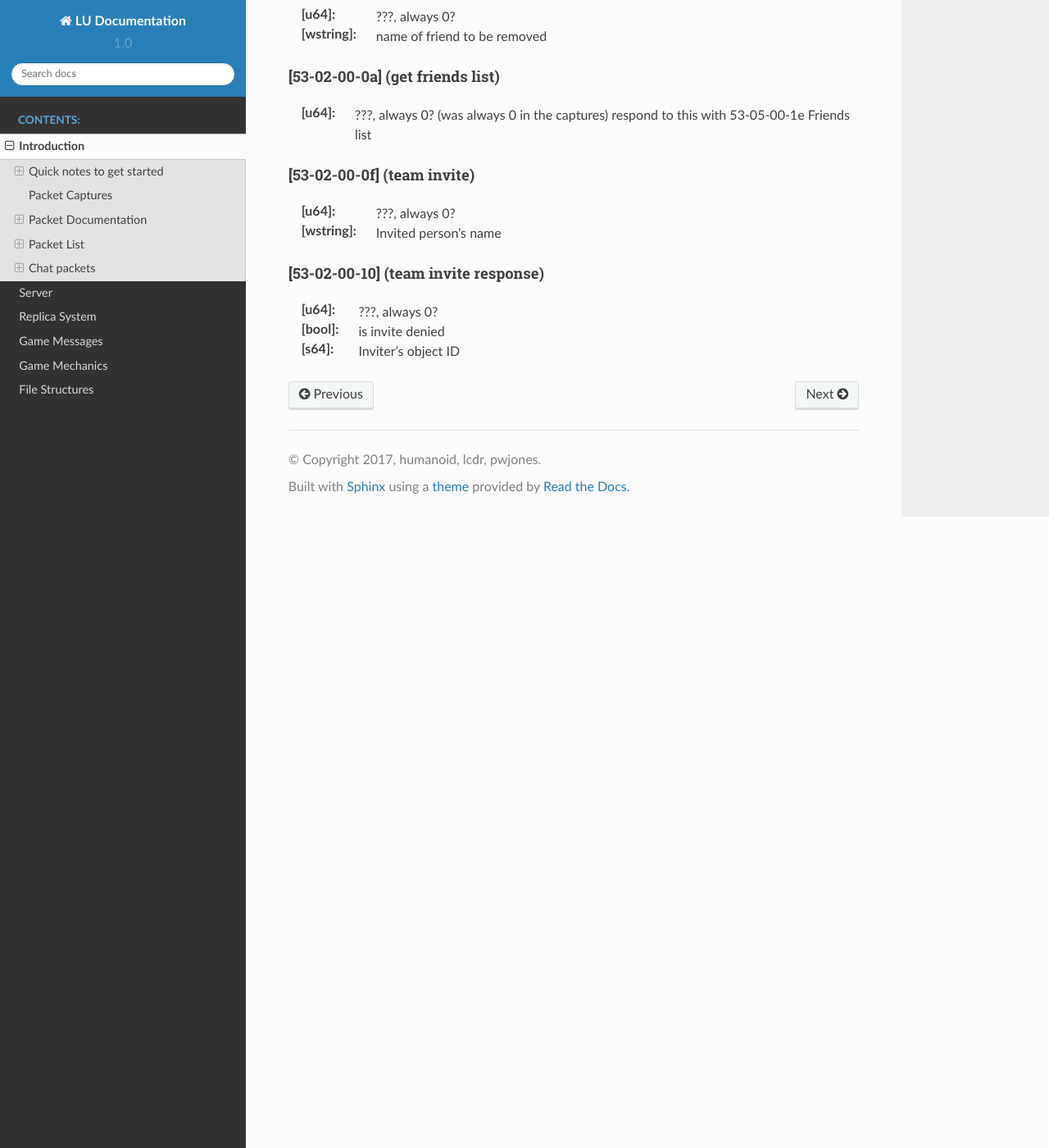
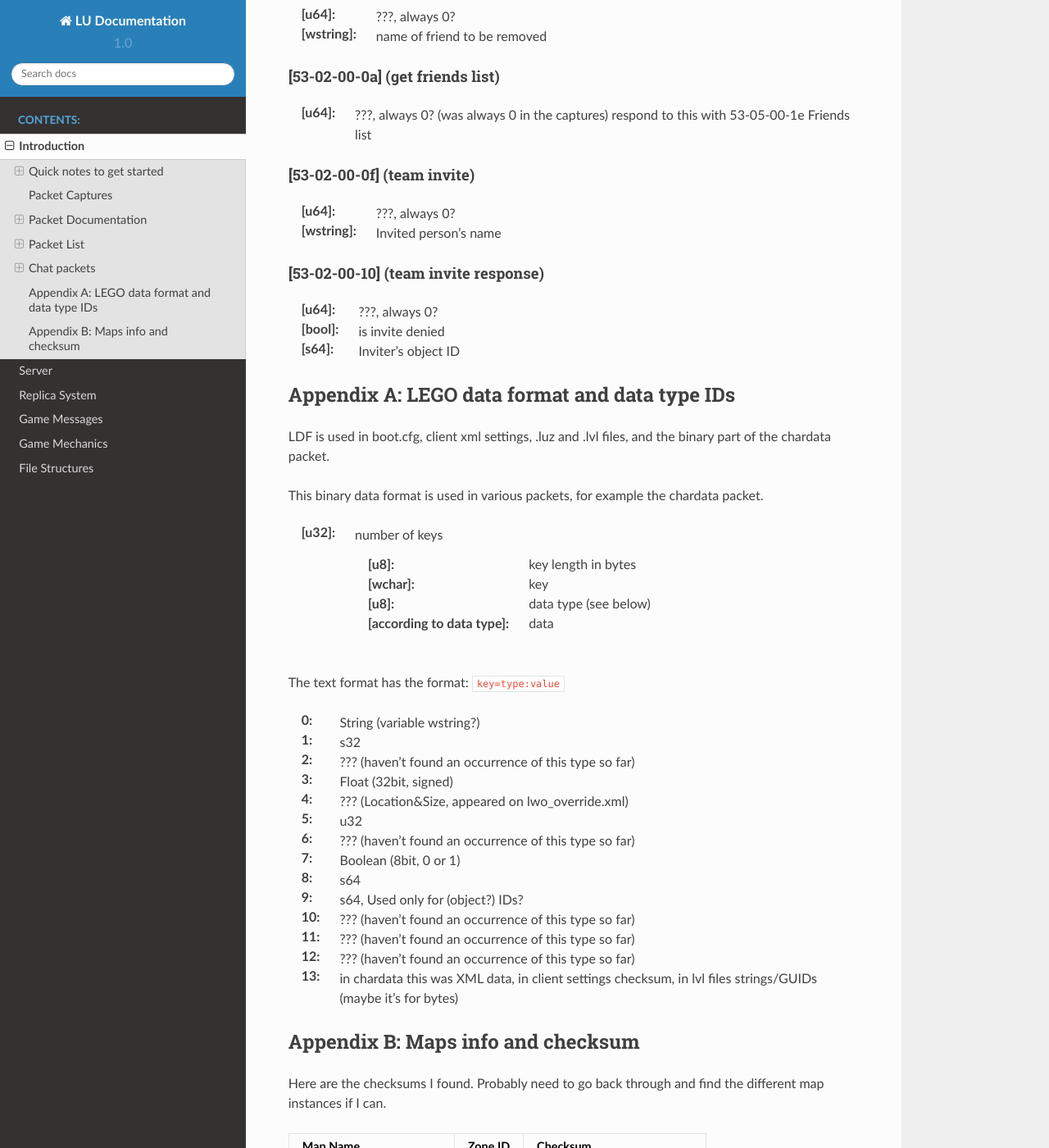
Before and after one commit to LUDevNet/Docs, a Sphinx documentation site: the page built from docs/intro.rst, in a window 1280 px wide and 1400 px high, scrolled down 13036 px. Shown: the whole window at 82% size. Built offline with Sphinx 7.4.7 and the Read the Docs theme 2.0.0, drawn with Linux system fonts in a browser that asks for light colours; pages that are not in the unit, such as notebooks, are missing from menus; some of the changed text lies outside the part shown.

Commit message:
Added Appendices

```diff
--- a/docs/intro.rst
+++ b/docs/intro.rst
@@ -406,11 +406,11 @@ Server-to-Client
 :[wstring]:		Recipient name
 :[bool]:		is recipient a mythran, if true, chat shows “Mythran” instead of real name
 :[u8]:			return code
-    				values:
-				    	:0: Success
-				    	:1: Not online
-				    	:2: Error/Failure
-				    	:3: Occurred in packets but i have no idea what it does (seems like success), seems like this always is in incoming packets (not sent from local char)
+    			values:
+			    	:0: Success
+			    	:1: Not online
+			    	:2: Error/Failure
+			    	:3: Occurred in packets but i have no idea what it does (seems like success), seems like this always is in incoming packets (not sent from local char)
 
 :[wstring variable length]: Chat message
 
@@ -455,3 +455,77 @@ Client-to-Server
 :[u64]:		???, always 0?
 :[bool]:	is invite denied
 :[s64]:		Inviter's object ID
+
+
+Appendix A: LEGO data format and data type IDs
+----------------------------------------------
+
+LDF is used in boot.cfg, client xml settings, .luz and .lvl files, and the binary part of the chardata packet.
+
+This binary data format is used in various packets, for example the chardata packet.
+
+:[u32]: number of keys
+
+	:[u8]: key length in bytes
+	:[wchar]: key
+	:[u8]: data type (see below)
+	:[according to data type]: data
+
+The text format has the format: :samp:`key=type:value`
+
+:0:   String (variable wstring?)
+:1:   s32
+:2:   ??? (haven’t found an occurrence of this type so far)
+:3:   Float (32bit, signed)
+:4:   ??? (Location&Size, appeared on lwo_override.xml)
+:5:   u32
+:6:   ??? (haven’t found an occurrence of this type so far)
+:7:   Boolean (8bit, 0 or 1)
+:8:   s64
+:9:   s64, Used only for (object?) IDs?
+:10:  ??? (haven’t found an occurrence of this type so far)
+:11:  ??? (haven’t found an occurrence of this type so far)
+:12:  ??? (haven’t found an occurrence of this type so far)
+:13:  in chardata this was XML data, in client settings checksum, in lvl files strings/GUIDs (maybe it's for bytes)
+
+Appendix B: Maps info and checksum
+----------------------------------
+
+Here are the checksums I found.  Probably need to go back through and find the different map instances if I can.
+
+==========================  ==========  ==================================
+Map Name                    Zone ID     Checksum
+==========================  ==========  ==================================
+Venture Explorer            1000        7c 08 b8 20
+Return to Venture Explorer  1001        3c 0a 68 26
+Avant Gardens               1100        11 55 52 49
+Avant Gardens Survival      1101        e2 14 82 53
+Spider Queen Battle         1102        da 03 d4 0f
+Block Yard                  1150        da 03 d4 0f
+Avant Grove                 1151        03 03 89 0a
+Nimbus Station              1200        30 6b 1e da
+Pet Cove                    1201        30 13 6e 47
+Vertigo Loop Racetrack      1203        02 05 fc 10
+Battle of Nimbus Station    1204        58 02 d4 07
+Nimbus Rock                 1250        91 01 8d 05
+Nimbus Isle                 1251        5d 04 4f 09
+Frostburgh                  1260        currently disabled in the client
+Gnarled Forest              1300        90 c2 ea 12
+Canyon Cove                 1302        ef 02 77 0b
+Keelhaul Canyon             1303        todo
+Chantey Shantey             1350        5c 01 b6 04
+Forbidden Valley            1400        0d 76 19 85
+Forbidden Valley Dragon     1402        87 01 f5 02
+Dragonmaw Chasm             1403        4e 0f 85 81
+Raven Bluff                 1450        26 01 f0 03
+Starbase 3001               1600        ee 02 c2 07
+Deep Freeze                 1601        06 01 32 02
+Robot City                  1602        7f 03 93 07
+Moon Base                   1603        ad 01 3b 04
+Portabello                  1604        dd 07 15 18
+LEGO Club                   1700        38 01 04 02
+Crux Prime                  1800        99 a3 17 4b
+Nexus Tower                 1900        3c f4 4a 9e
+Ninjago                     2000        74 2c 69 4d
+Frakjaw Battle              2001        ef 00 eb 09
+==========================  ==========  ==================================
```
